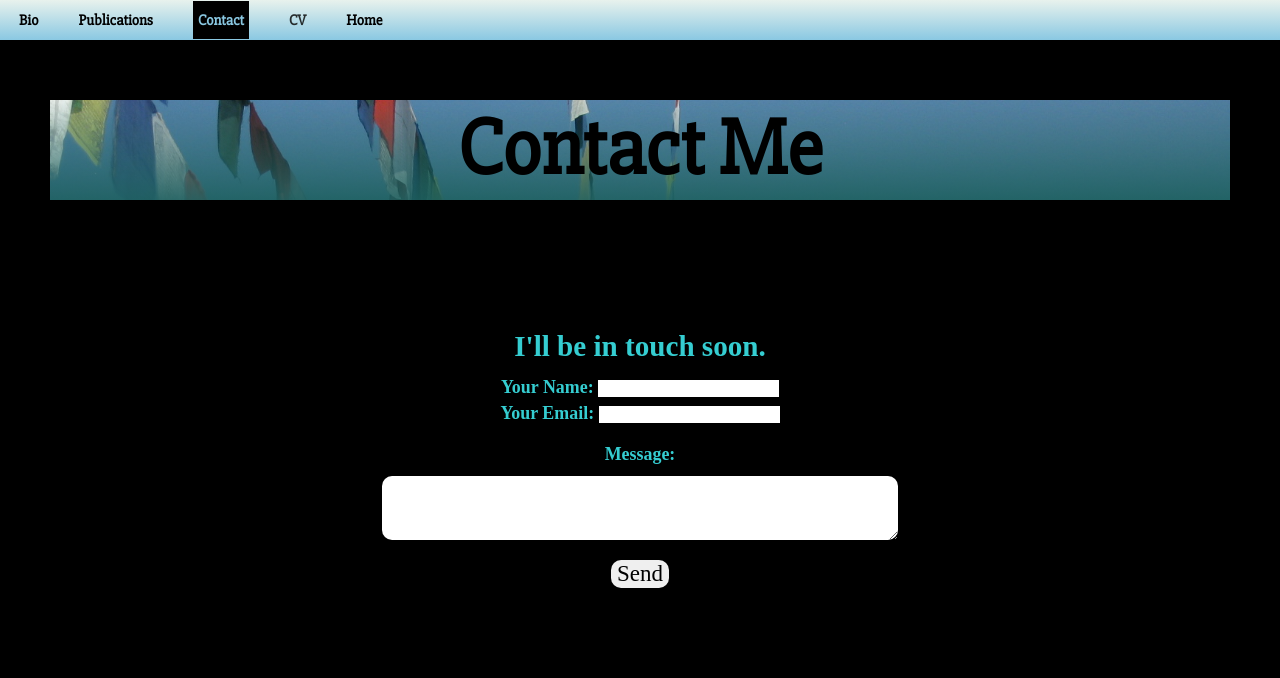
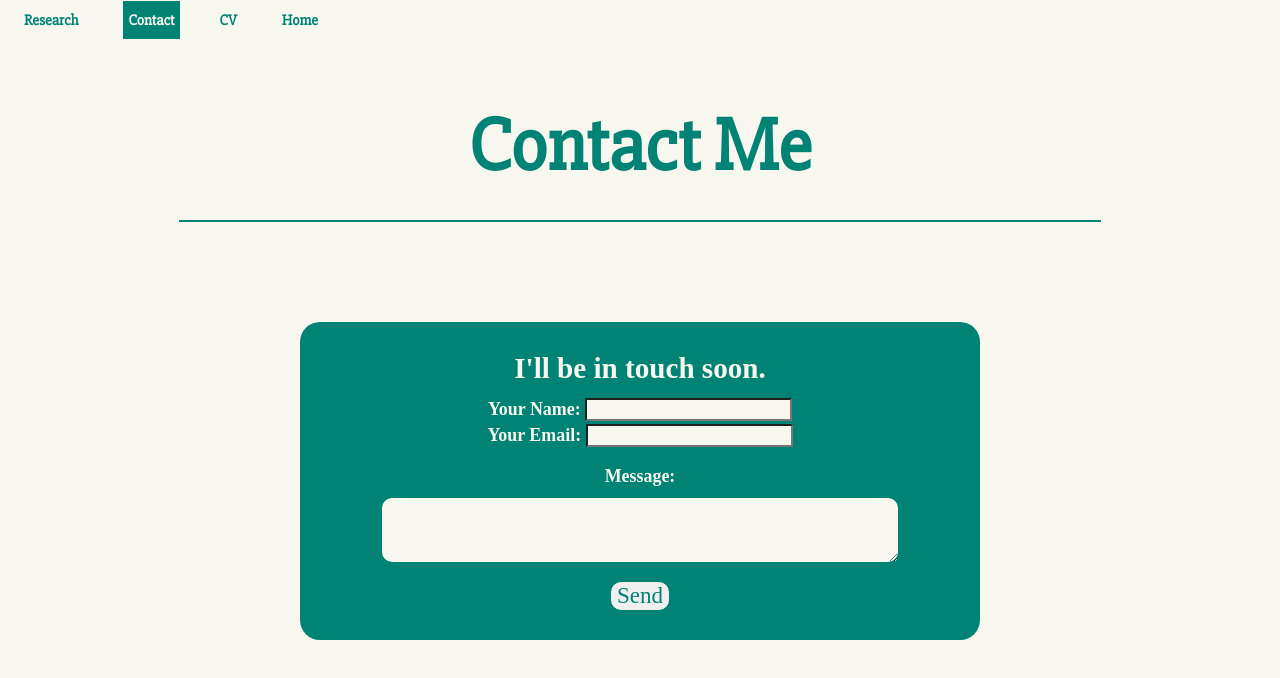
Before and after one commit to emilyjennings/elyse-portfolio, a React (Create React App) app: page /contact in a window 1280 px wide. Shown: the top 678 px of the page. Built offline with nearby package versions, Linux system fonts and the light colour scheme.

Commit message:
changed a lot of things

```diff
--- a/public/index.html
+++ b/public/index.html
@@ -3,7 +3,7 @@
   <head>
     <meta charset="utf-8" />
     <meta name="viewport" content="width=device-width, initial-scale=1" />
-    <link href="https://fonts.googleapis.com/css?family=Slabo+27px&display=swap" rel="stylesheet">
+    <link href="https://fonts.googleapis.com/css?family=Alfa+Slab+One|Slabo+27px&display=swap" rel="stylesheet">
     <title>Elyse Jennings</title>
   </head>
   <body>
--- a/src/App.css
+++ b/src/App.css
@@ -1,9 +1,9 @@
 . {
-  font-family: Arial;
+  font-family: 'Slabo 27px', serif;
 }
 
 body {
-  background: black;
+  background: #f7f7f0;
   font-family: 'Slabo 27px', serif;
 }
 
@@ -11,16 +11,14 @@ body {
 
 .navtitle {
   text-align: center;
-  color: black;
-  margin: 100px 50px;
-  font-size: 5em;
-  background-color: white;
+  color: #008274;
+  margin: 100px 14%;
+  font-size: 4.7em;
   font-family: 'Slabo 27px', serif;
   height: 100px;
   font-weight: bold;
-  background-image: linear-gradient(rgba(28, 95, 94, 0.1), rgba(28, 95, 94, 0.9)), url("../src/components/img/attachments/Lumbini 26.jpg");
-  background-position: top;
-  background-size: cover;
+  padding-bottom: 20px;
+  border-bottom: 2px solid #008274
 }
 
 .top {
@@ -30,14 +28,13 @@ body {
   font-size: 1em;
   opacity: 0;
   font-weight: bold;
-  border: 3px solid white;
-  color: white;
+  color: #f7f7f0;
   border-radius: 80px;
   position: fixed;
   bottom: 40px;
   right: 20px;
   z-index: 100;
-  background: black;
+  background: #008274;
 }
 
 .top:hover {
@@ -56,14 +53,13 @@ body {
   padding: 1px;
   opacity: 1;
   z-index: 100;
-  color: black;
+  color: #008274;
   width: 100%;
-  background-image: linear-gradient(#e8f2ed, #8ac8e2)
 }
 
 .navlinks a, .navlinks a:visited {
   display: inline-block;
-  color: #262c2d;
+  color: #008274;
   text-align: center;
   background: none;
   padding: 0 20px;
@@ -73,15 +69,9 @@ body {
   font-weight: bold
 }
 
-.navlinks a:hover {
-  background: none;
-  color: #35CDD1;
-}
-
-.mobile-navlinks, .hamburger {
+.mobile-navlinks, .mobile-navlinks:visited, .hamburger {
   display: none;
-  background-image: linear-gradient(#e8f2ed, #8ac8e2)
-
+  color: #008274;
 }
 
 .top:visited {
@@ -110,23 +100,11 @@ i {
   color: #35CDD1;
 }
 
-/* Home */
-
-.home_content {
-  background-image: linear-gradient(#e8f2ed, #8ac8e2);
-  color: black;
-  width: 80%;
-  margin: 8%;
-  text-align: center;
-  font-size: 25px;
-  padding: 2%
-}
-
 /* contact page */
 
 .contactcontainer {
   text-align: center;
-  color: #35CDD1;
+  color: #f7f7f0;
   width: 50%;
   z-index: 1;
   margin: 90px auto 100px auto;
@@ -135,7 +113,7 @@ i {
   font-family: 'Slabo 27', serif;
   font-size: 1.4em;
   font-weight: bold;
-  background: black;
+  background: #008274;
 }
 
 .formcaption {
@@ -150,8 +128,9 @@ label {
 }
 
 input {
-  background: white;
-  border: none;
+  background: #f7f7f0;
+  color: #008274;
+  font-size: 15px
 }
 
 textarea {
@@ -161,8 +140,8 @@ textarea {
   border: none;
   border-radius: 10px;
   margin: 10px auto 10px auto;
-  background: white;
-  color: black;
+  background: #f7f7f0;
+  color: #008274;
   font-size: 1.1em
 }
 
@@ -173,61 +152,72 @@ textarea {
 button#submit {
   font-size: 23px;
   font-family: 'Monoton', serif;
-  color: black;
+  color: #008274;
   border: none;
   border-radius: 10px;
   margin: 10px auto
 }
 
 button#submit:hover {
-  color: #2ec4f2
+  background-color:  #89BA16
 }
 
 form {
   z-index: 5
 }
 
-/* Bio page */
+/* Bio/Home page */
 
 .profile-img {
   height: 600px;
   width: 500px;
   margin: 0 auto;
-  background-image: linear-gradient(rgba(28, 95, 94, 0.15), rgba(28, 95, 94, 0.6)), url("../src/components/img/attachments/Elyse Jennings_IMG_0445.jpg");
+  background-image: url("../src/components/img/attachments/Elyse Jennings_IMG_0445.jpg");
   background-position: center;
   background-size: cover;
-  border-radius: 5px
+  border-radius: 5px;
 }
 
 .nepal-img {
-  height: 600px;
-  width: 500px;
+  width: 100%;
+  height: 450px;
   margin: 0 auto;
+  margin-top: 100px;
   background-image: linear-gradient(rgba(28, 95, 94, 0.15), rgba(28, 95, 94, 0.6)), url("../src/components/img/attachments/Nepal 2009 504.JPG");
   background-position: center;
   background-size: cover;
-  border-radius: 5px
+  border-radius: 5px;
+  padding: 20px
+}
+
+.nepal-quote {
+  width: 300px;
+  padding: 15px;
+  font-size: 4em;
+  color: #f7f7f0;
+  font-family: 'Alfa Slab One', serif;
+  border: 3px solid #f7f7f0;
+  margin-top: 140px
 }
 
 .bio_content {
-  background-image: linear-gradient(#e8f2ed, #8ac8e2);
-  color: black;
+  color: #008274;
   width: 80%;
   margin: 5%;
   text-align: center;
   font-size: 25px;
-  padding: 5%
+  padding: 5%;
 }
 
 /* Pubs page */
 
 .cardborder {
-  background-image: linear-gradient(#e8f2ed, #8ac8e2);
   font-family: 'Slabo 27px', serif;
   font-size: 20px;
   padding: 20px;
   margin: 10px 20%;
-  border-radius: 5px
+  border-radius: 5px;
+  border: 1px solid #008274
 }
 
 
@@ -292,9 +282,20 @@ form {
     margin: 0 50px
   }
 
-  .profile-img, .nepal-img {
+  .profile-img {
     width: 300px;
     height: 330px
   }
 
+  .nepal-quote {
+    font-size: 3em;
+    text-align: center;
+    margin: auto;
+    width: 30%
+  }
+
+  .nepal-img {
+    padding: 50px 0
+  }
+
 }
--- a/src/App.js
+++ b/src/App.js
@@ -6,7 +6,6 @@ import './App.css';
 
 import Home from './containers/Home'
 import Header from './containers/Header'
-import Bio from './components/Bio'
 import Contact from './components/Contact'
 import Research from './components/Research'
 
@@ -41,7 +40,6 @@ class App extends Component {
          <Header />
 
           <Route exact path="/" component={Home} />
-          <Route exact path="/bio" component={Bio} />
           <Route exact path="/contact" component={Contact} />
           <Route exact path="/research" component={Research} />
 
--- a/src/components/Bio.js
+++ /dev/null
@@ -1,45 +0,0 @@
-import React, { Component } from 'react';
-import $ from 'jquery'
-
-class Bio extends Component {
-
-  changeHeader = () => {
-    $('.navtitle').text("About Me")
-    $('.biolink').css({
-      'background': 'black',
-      'color': '#8ac8e2',
-      'padding': '0 5px'
-    })
-    $('.homelink, .researchlink, .contactlink, .gallerylink').css({
-      'background': 'none',
-      'color': 'black',
-      'padding': '0'
-    })
-
-  }
-
-  render() {
-    return (
-      <div className="biopage">
-        <div className="profile-img"></div>
-        <div className="bio_content">
-          Elyse Jennings is a Research Scientist at the Center for Population and Development Studies, Harvard T.H. Chan School of Public Health.
-        </div>
-        <div className="bio_content">
-          In 2009, she lived in Nepal for an extended period studying the effects of marriage on women.
-        </div>
-        <div className="bio_content">
-          bla bla bla
-        </div>
-        <div className="nepal-img"></div>
-      </div>
-    );
-  };
-
-  componentDidMount(){
-    {this.changeHeader()}
-  }
-
-}
-
-export default Bio
--- a/src/components/Contact.js
+++ b/src/components/Contact.js
@@ -19,14 +19,14 @@ export default class Contact extends Component {
   changeHeader = () => {
     $('.navtitle').text("Contact Me")
     $('.contactlink').css({
-      'background': 'black',
-      'color': '#8ac8e2',
+      'background': '#008274',
+      'color': '#f7f7f0',
       'padding': '0 5px'
     })
     $('.homelink, .researchlink, .biolink, .gallerylink').css({
       'background': 'none',
-      'color': 'black',
-      'padding': '0'
+      'color': '#008274',
+      'padding': '0 5px'
     })
   }
 
--- a/src/components/Nav.js
+++ b/src/components/Nav.js
@@ -25,8 +25,7 @@ export default class NavBar extends Component {
     return (
       <div>
         <div className="navlinks">
-          <Link to="/bio" onClick={() => this.scrollTop()}><div className="biolink">Bio</div></Link>
-          <Link to="/research" onClick={() => this.scrollTop()}><div className="researchlink">Publications</div></Link>
+          <Link to="/research" onClick={() => this.scrollTop()}><div className="researchlink">Research</div></Link>
           <Link to="/contact" onClick={() => this.scrollTop()}><div className="contactlink">Contact</div></Link>
           <a href="https://drive.google.com/file/d/0B9A5yruaTu0YQkRqTlJYbVJ2YTNJOE9vNXpTSTZDaVlfX3dj/view?usp=sharing"><div className="cv">CV</div></a>
           <Link to="/" onClick={() => this.scrollTop()}><div className="homelink">Home</div></Link>
@@ -34,8 +33,7 @@ export default class NavBar extends Component {
 
         <button className="hamburger">&#9776;</button>
         <div className="mobile-navlinks">
-          <Link to="/bio" onClick={() => this.scrollTop()}><div className="biolink">Bio</div></Link>
-          <Link to="/research" onClick={() => this.scrollTop()}><div className="researchlink">Publications</div></Link>
+          <Link to="/research" onClick={() => this.scrollTop()}><div className="researchlink">Research</div></Link>
           <Link to="/contact" onClick={() => this.scrollTop()}><div className="contactlink">Contact</div></Link>
           <Link to="https://drive.google.com/file/d/0B9A5yruaTu0YQkRqTlJYbVJ2YTNJOE9vNXpTSTZDaVlfX3dj/view?usp=sharing"><div className="cv">CV</div></Link>
           <Link to="/" onClick={() => this.scrollTop()}><div className="homelink">Home</div></Link>
--- a/src/components/Research.js
+++ b/src/components/Research.js
@@ -57,16 +57,16 @@ class Research extends Component {
   }
 
   changeHeader = () => {
-    $('.navtitle').text("Publications")
+    $('.navtitle').text("Research")
     $('.researchlink').css({
-      'background': 'black',
-      'color': '#8ac8e2',
+      'background': '#008274',
+      'color': '#f7f7f0',
       'padding': '0 5px'
     })
     $('.homelink, .biolink, .contactlink, .gallerylink').css({
       'background': 'none',
-      'color': 'black',
-      'padding': '0'
+      'color': '#008274',
+      'padding': '0 5px'
     })
   }
 
--- a/src/containers/Header.js
+++ b/src/containers/Header.js
@@ -31,16 +31,27 @@ export default class Header extends Component {
     });
   }
 
+  scrollShift = () => {
+    $(window).scroll(function(){
+      $(".navbar, hr").css("opacity", 1 - $(window).scrollTop() / 150);
+      if ($(window).scrollTop() > 400) {
+        $(".navbar, hr").css("display", "none");
+      } else if ($(window).scrollTop() < 400) {
+        $(".navbar, hr").css("display", "block");      }
+    });
+  }
+
 
   componentDidMount(){
     {this.hamMenu()}
+    {this.scrollShift()}
   }
 
   render() {
     return (
         <div className="headercontainer">
+          <div className="navtitle"></div>
           <Nav />
-          <div className="navtitle"></div>
 
         </div>
     );
--- a/src/containers/Home.js
+++ b/src/containers/Home.js
@@ -10,14 +10,14 @@ export default class Home extends Component {
 changeHeader = () => {
   $('.navtitle').text("Elyse Jennings")
   $('.homelink').css({
-    'background': 'black',
-    'color': '#8ac8e2',
+    'background': '#008274',
+    'color': '#f7f7f0',
     'padding': '0 5px'
   })
   $('.researchlink, .biolink, .contactlink, .gallerylink').css({
     'background': 'none',
-    'color': 'black',
-    'padding': '0'
+    'color': '#008274',
+    'padding': '0 5px'
   })
 }
 
@@ -44,10 +44,19 @@ componentDidMount(){
 
 render() {
   return (
-    <div className="home">
-
-      <div className="home_content">
-        Put a welcome message here with a short intro to this site
+    <div className="">
+      <div className="profile-img"></div>
+      <div className="bio_content">
+        Elyse is a family demographer, trained in sociology, whose research focuses on understanding the causes and consequences of family events.
+      </div>
+      <div className="bio_content">
+        She earned her Ph.D. in Sociology at the University of Michigan in 2013, where she was a predoctoral trainee at the Population Studies Center. She then completed a postdoctoral fellowship at the Carolina Population Center at the University of North Carolina.
+      </div>
+      <div className="bio_content">
+        She is currently a Research Scientist at the Harvard Center for Population and Development Studies at the T.H. Chan School of Public Health.
+      </div>
+      <div className="nepal-img">
+        <div className="nepal-quote">"A quote of some kind"</div>
       </div>
 
       <button className="top">
```
